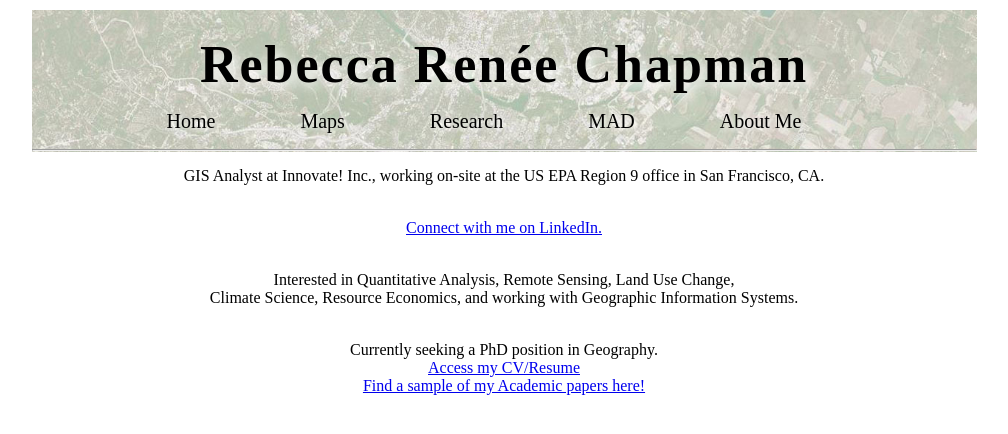
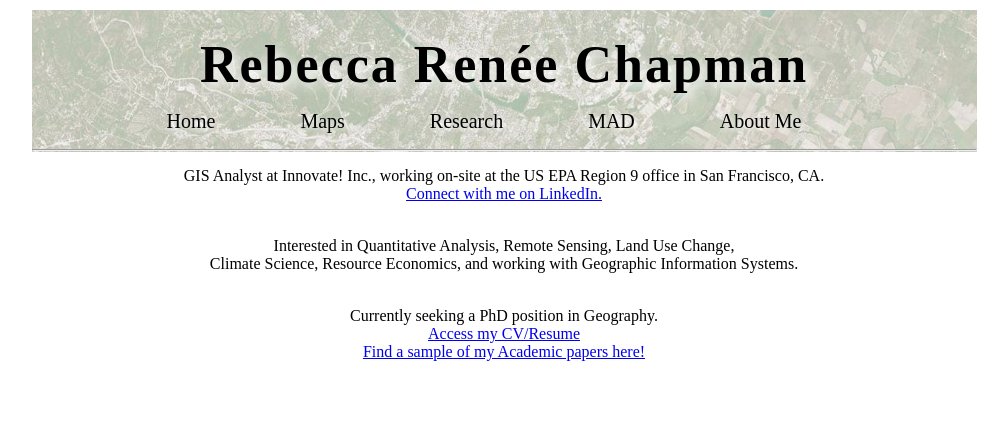
Before and after one commit to rebeccachapman/rebeccachapman.github.io, a Jekyll site: the page built from index.html, in a window 1280 px wide. Shown: the top 434 px of the page, without its empty margins (136-1144 px from the left). Built offline with Jekyll 4.4.1, drawn with Linux system fonts in a browser that asks for light colours.

```diff
--- a/index.html
+++ b/index.html
@@ -3,7 +3,7 @@ layout: default
 image_name: "austin"
 ---
 <div class="summary">
-<p>GIS Analyst at Innovate! Inc., working on-site at the US EPA Region 9 office in San Francisco, CA. </p>
+<p>GIS Analyst at Innovate! Inc., working on-site at the US EPA Region 9 office in San Francisco, CA.
   <br> <a href="http://www.linkedin.com/pub/rebecca-chapman/a2/640/641">Connect with me on LinkedIn. </a>
 <p><br> Interested in Quantitative Analysis, Remote Sensing, Land Use Change,
 <br> Climate Science, Resource Economics, and working with Geographic Information Systems.<br>
```
